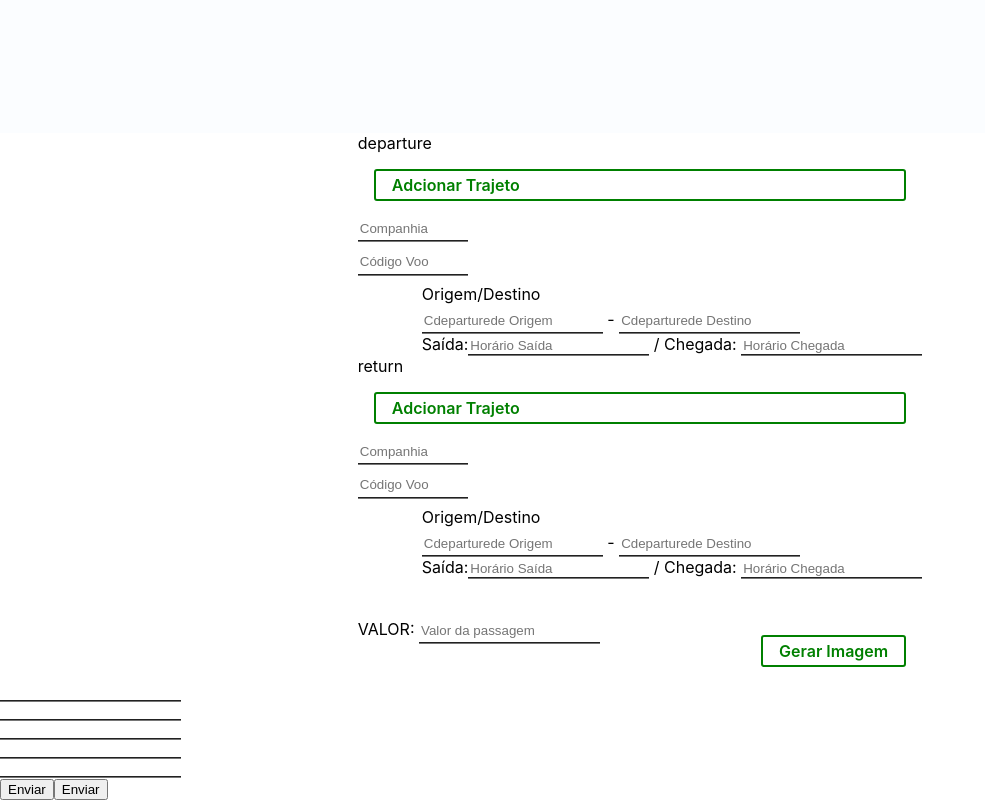
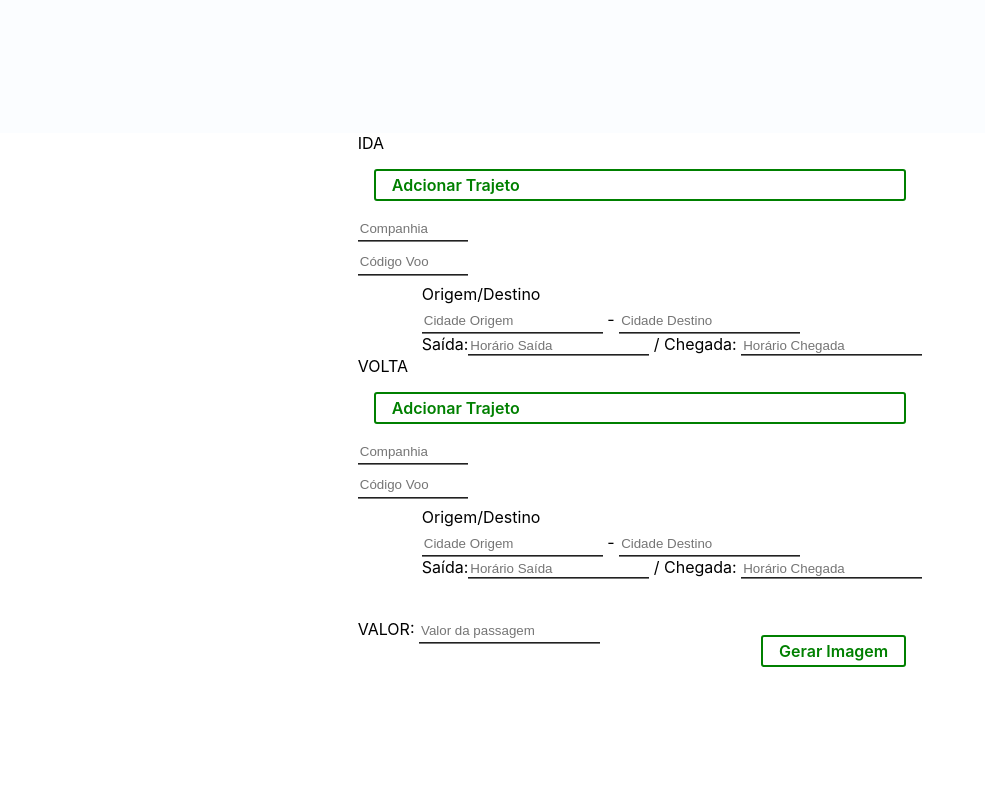
Before and after one commit to arthurborgesdev/generate-flight-voucher-image, a React (Create React App) app: page / in a window 1280 px wide. Shown: the part 667-1467 px from the top of the page, without its empty margins (0-985 px from the left). After the commit the page ends 1350 px from the top, so only its background shows below. Built offline with nearby package versions, Linux system fonts and the light colour scheme.

Commit message:
Finish process of adding and deleting items

```diff
--- a/src/App.js
+++ b/src/App.js
@@ -109,8 +109,6 @@ function App() {
         </header>
       </div>
       <Cotacao />
-      <Imagem />
-      <Input />
     </>
   );
 }
--- a/src/Cotacao.js
+++ b/src/Cotacao.js
@@ -22,20 +22,24 @@ const Button = styled.p`
   cursor: pointer;
 `
 
-const FlightInput = ({path, sections, handleChange}) => (
+const FlightInput = ({path, sections, handleChange, addPath}) => (
   <>
+    <div className="button-departure">
+      <span>{(path === "departure" ? "IDA" : "VOLTA")}</span>
+      <Button inputColor="green" inputBorder="2px solid green" onClick={() => addPath(path)}>Adcionar Trajeto</Button>
+    </div>
     <input className="block-input" name={path + "CiaAerea"} value={sections[path + "CiaAerea"]} onChange={handleChange} placeholder="Companhia"/>
     <input className="block-input" name={path + "CodSection0"} value={sections[path + "CodSection0"]} onChange={handleChange} placeholder="Código Voo"/>
     <div style={{marginLeft: "4em"}}>
       <Paragraph>Origem/Destino</Paragraph>
       <div>
-        <input style={{height: "1.6em"}} name={path + "OrigemSection0"} value={sections[path + "OrigemSection0"]} onChange={handleChange} placeholder="Cdeparturede Origem"/>
+        <input style={{height: "1.6em"}} name={path + "OrigemSection0"} value={sections[path + "OrigemSection0"]} onChange={handleChange} placeholder="Cidade Origem"/>
         <span> - </span>
-        <input style={{height: "1.6em"}} name={path + "DestinoSection0"} value={sections[path + "DestinoSection0"]} onChange={handleChange} placeholder="Cdeparturede Destino"/>
+        <input style={{height: "1.6em"}} name={path + "DestinoSection0"} value={sections[path + "DestinoSection0"]} onChange={handleChange} placeholder="Cidade Destino"/>
       </div>
 
       <span>Saída:</span>
-      <input name={path + "SadepartureSection0"} onChange={handleChange} value={sections[path + "SadepartureSection0"]} placeholder="Horário Saída"></input>
+      <input name={path + "SaidaSection0"} onChange={handleChange} value={sections[path + "SaidaSection0"]} placeholder="Horário Saída"></input>
       <span> / Chegada: </span>
       <input name={path + "ChegadaSection0"} onChange={handleChange} value={sections[path + "ChegadaSection0"]} placeholder="Horário Chegada"></input>
     </div>
@@ -48,22 +52,24 @@ const Section = ({path, sections, blocks, deleteSection, handleChange}) => (
       blocks.map(block => (
         <div key={block} className="section">
           <Flex container justifyContent="space-between">
-            <input className="block-input" name={path + "departureCiaAerea" + block} value={sections[path + "CiaAerea" + block]} onChange={handleChange} placeholder="Companhia"/>
-            <input className="block-input" name={path + "CodSection" + block} value={sections[path + "CodSection" + block]} onChange={handleChange} placeholder="Código Voo"/>
-            <Button inputColor="red" inputBorder="2px solid red" onClick={() => deleteSection(block)}>Remover Trajeto</Button>
+            <div>
+              <input className="block-input" name={path + "departureCiaAerea" + block} value={sections[path + "CiaAerea" + block]} onChange={handleChange} placeholder="Companhia"/>
+              <input className="block-input" name={path + "CodSection" + block} value={sections[path + "CodSection" + block]} onChange={handleChange} placeholder="Código Voo"/>
+            </div>
+            <Button inputColor="red" inputBorder="2px solid red" onClick={() => deleteSection(path, block)}>Remover Trajeto</Button>
           </Flex>
           <div style={{marginLeft: "4em"}}>
             <Paragraph>Origem/Destino</Paragraph>
             <div>
-              <input style={{height: "1.6em"}} name={path + "OrigemSection" + block} value={sections[path + "OrigemSection" + block]} onChange={handleChange} placeholder="Cdeparturede Origem"/>
+              <input style={{height: "1.6em"}} name={path + "OrigemSection" + block} value={sections[path + "OrigemSection" + block]} onChange={handleChange} placeholder="Cidade Origem"/>
               <span> - </span>
-              <input style={{height: "1.6em"}} name={path + "DestinoSection" + block} value={sections[path + "DestinoSection" + block]} onChange={handleChange} placeholder="Cdeparturede Destino"/>
+              <input style={{height: "1.6em"}} name={path + "DestinoSection" + block} value={sections[path + "DestinoSection" + block]} onChange={handleChange} placeholder="Cidade Destino"/>
             </div>
 
             <span>Saída:</span>
-            <input name={path + "SadepartureSection" + block} value={sections[path + "SadepartureSection" + block]} placeholder="Horário Saída"></input>
+            <input name={path + "SaidaSection" + block} value={sections[path + "SaidaSection" + block]} onChange={handleChange} placeholder="Horário Saída"></input>
             <span> / Chegada: </span>
-            <input name={path + "ChegadaSection" + block} value={sections[path + "ChegadaSection" + block]} placeholder="Horário Chegada"></input>
+            <input name={path + "ChegadaSection" + block} value={sections[path + "ChegadaSection" + block]} onChange={handleChange} placeholder="Horário Chegada"></input>
           </div>
         </div>
       ))
@@ -80,13 +86,13 @@ const Cotacao = () => {
       departureCodSection0: '',
       departureOrigemSection0: '',
       departureDestinoSection0: '',
-      departureSadepartureSection0: '',
+      departureSaidaSection0: '',
       departureChegadaSection0: '',
       returnCiaAerea: '',
       returnCodSection0: '',
       returnOrigemSection0: '',
       returnDestinoSection0: '',
-      returnSadepartureSection0: '',
+      returnSaidaSection0: '',
       returnChegadaSection0: '',
       departure: [],
       return: []
@@ -102,8 +108,26 @@ const Cotacao = () => {
   }
 
   const addPath = (path) => {
-      if (sections[path].length === 0) setSections({[path]: path.push(1)})
-      else setSections({[path]: path.push(path.length + 1)})
+    let choosenPath = sections[path];
+    if (choosenPath.length === 0) {
+      choosenPath.push(1);
+      setSections({[path]: choosenPath})
+    } else {
+      choosenPath.push(choosenPath[choosenPath.length - 1] + 1);
+      setSections({[path]: choosenPath});
+    }
+  }
+
+  const deleteSection = (path, idx) => {
+    let choosenPath = sections[path];
+    const newSections = choosenPath.filter(section => section !== idx);
+    delete sections[path + "CiaAerea" + idx];
+    delete sections[path + "CodSection" + idx];
+    delete sections[path + "OrigemSection" + idx];
+    delete sections[path + "DestinoSection" + idx];
+    delete sections[path + "SaidaSection" + idx];
+    delete sections[path + "ChegadaSection" + idx];
+    setSections({[path]: newSections});
   }
 
   return (
@@ -111,15 +135,11 @@ const Cotacao = () => {
       <Flex container flexDirection="column">
         <Layout>
           <div>
-            <div className="button-departure">
-              <span>departure</span>
-              <Button inputColor="green" inputBorder="2px solid green">Adcionar Trajeto</Button>
-            </div>
-
             <FlightInput
               path="departure"
               sections={sections}
               handleChange={handleChange}
+              addPath={addPath}
             />
 
             <Section
@@ -127,19 +147,16 @@ const Cotacao = () => {
               sections={sections}
               blocks={sections.departure}
               handleChange={handleChange}
+              deleteSection={deleteSection}
             />
           </div>
 
           <div>
-            <div className="button-return">
-              <span style={{ display: "block" }}>return</span>
-              <Button inputColor="green" inputBorder="2px solid green">Adcionar Trajeto</Button>
-            </div>
-
             <FlightInput
               path="return"
               sections={sections}
               handleChange={handleChange}
+              addPath={addPath}
             />
 
             <Section
@@ -147,6 +164,7 @@ const Cotacao = () => {
               sections={sections}
               blocks={sections.return}
               handleChange={handleChange}
+              deleteSection={deleteSection}
             />
           </div>
           <div style={{ marginTop: "40px"}} className="button-image">
@@ -162,6 +180,4 @@ const Cotacao = () => {
   )
 }
 
-
-
 export default Cotacao;
```
